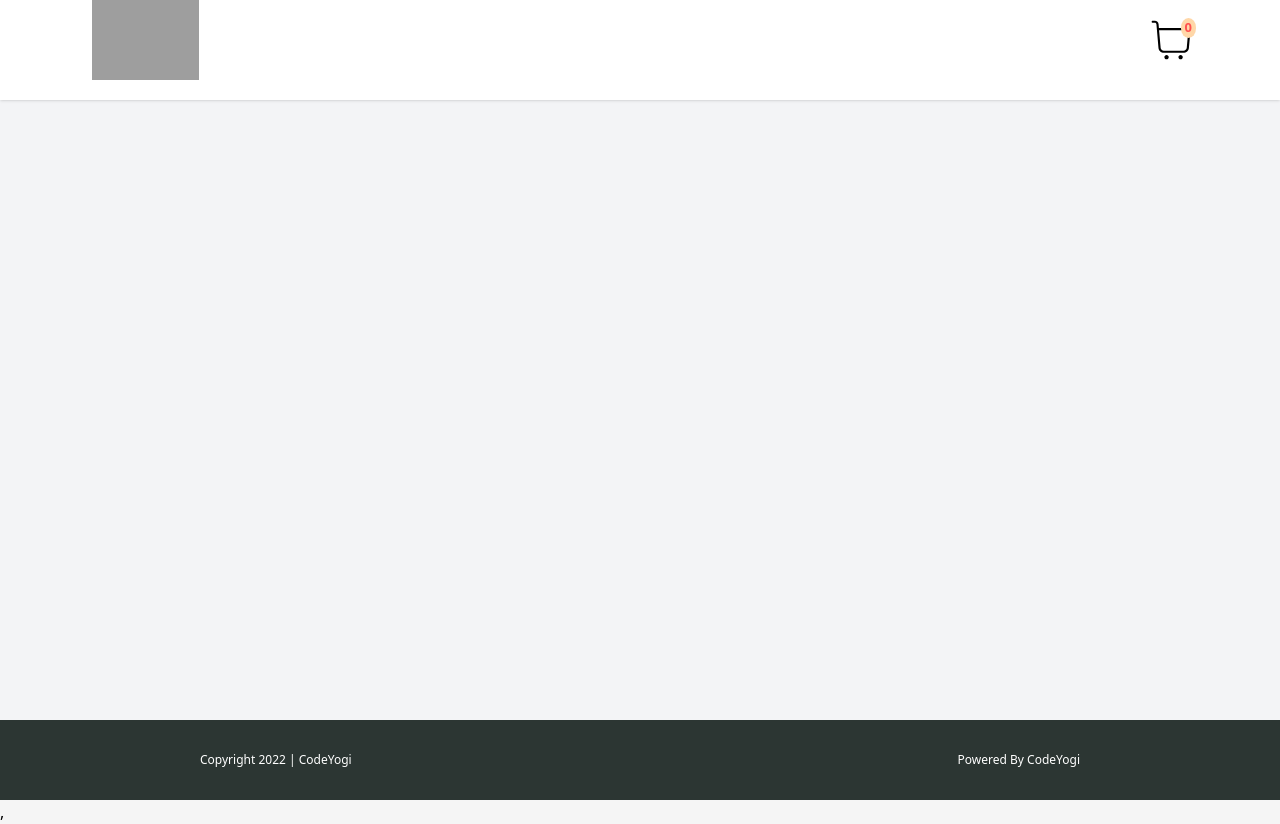
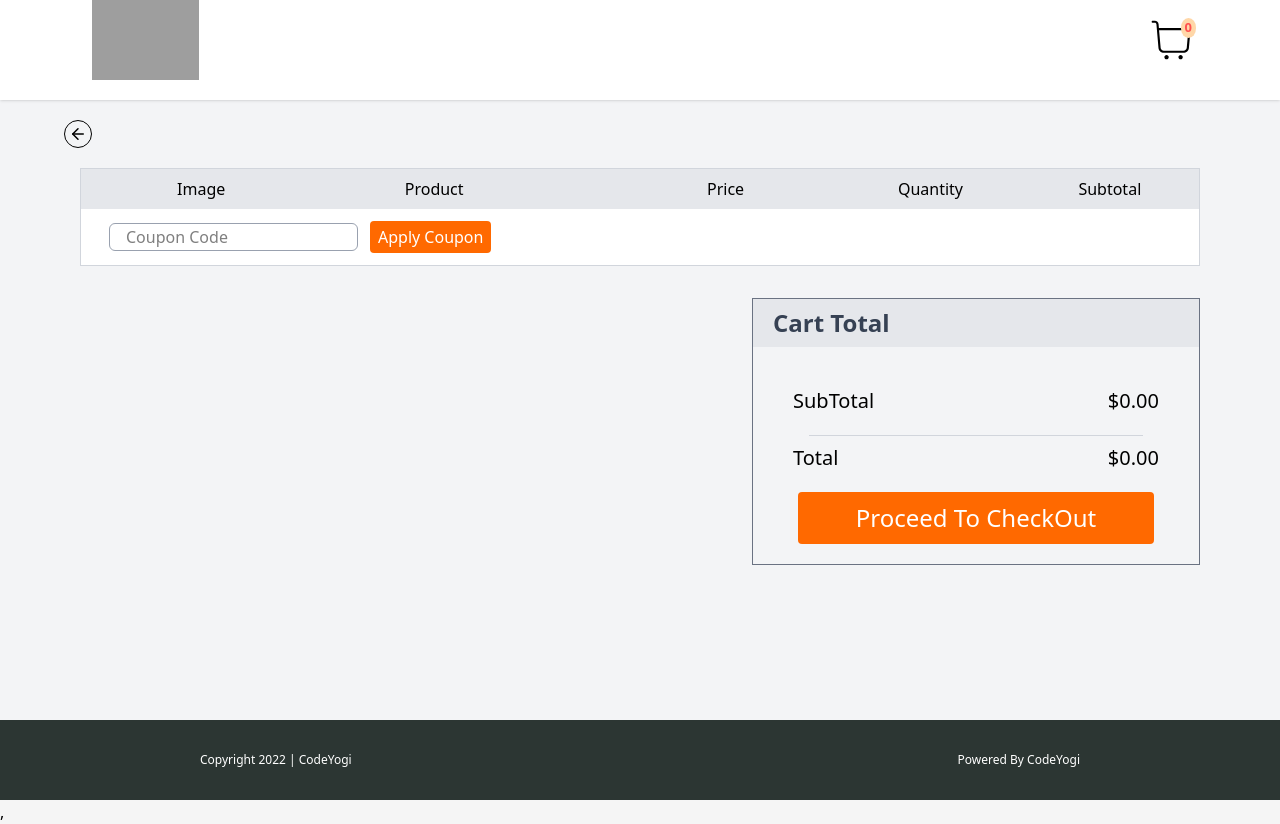
Before and after one commit to AmanAfreedi/Ecart, a React (Vite) app: page /cart in a window 1280 px wide. Built offline with nearby package versions, Linux system fonts and the light colour scheme; grey boxes are pictures that could not be loaded.

Commit message:
chalJabhai

```diff
--- a/src/App.jsx
+++ b/src/App.jsx
@@ -4,6 +4,7 @@ import Footer from "./components/Footer"
 import AllProducts from './components/AllProducts'
 import { Route, Routes } from 'react-router'
 import ProductDetails from "./components/ProductDetails"
+import CartPage from './components/CartPage'
 
 
 const App = () => {
@@ -26,7 +27,7 @@ const App = () => {
     setcount(parseInt(sum));
   },[cart])
 
-  console.log("Cart updated:", cart);
+
   console.log(count);
   return (
     <div className='bg-gray-100 overflow-x-hidden h-screen flex flex-col overflow-y-visible'>
@@ -35,6 +36,7 @@ const App = () => {
         <Routes>
           <Route path='/' element={<AllProducts />} />
           <Route path='/productDetails/:id' element={<ProductDetails onAddToCart={HandleAddToCart} />} />
+          <Route path ='cart' element={<CartPage cartItems={cart}/>}/>
         </Routes>
 
       </div>
--- a/src/components/AllProducts.jsx
+++ b/src/components/AllProducts.jsx
@@ -44,7 +44,7 @@ const AllProducts = () => {
       return parseInt(y.price)-parseInt(x.price);
     })
   }
-  console.log(data)
+
   return (
     <div className='flex flex-col max-w-6xl mx-auto flex-wrap px-5'>
 
--- /dev/null
+++ b/src/components/CartList.jsx
@@ -0,0 +1,66 @@
+import React, { useEffect, useState } from 'react'
+import CartRow from './CartRow'
+import { getProduct } from './Api'
+
+
+const CartList = ({GetTotal , cartItems}) => {
+    const [Products, setProducts] = useState([]);
+    const [totalPrice , settotalPrice] =useState(0);
+    const [cart, setcart] = useState({})
+
+    useEffect(() => {
+        setcart(JSON.parse(localStorage.getItem("my-cart")))
+    }, [])
+
+    useEffect(() => {
+        const promises = Object.keys(cartItems).map((ProductID) => {
+            return getProduct(ProductID)
+        })
+        Promise.all(promises).then((products) => {
+            setProducts(products)
+        })
+    }, [cartItems])
+    console.log(Products)
+    useEffect(()=>{
+        let total=0;
+        for(let i=0;i<Products.length;i++){
+            total += (Products[i].price * parseInt(cart[Products[i].id]));
+        }
+        settotalPrice(total.toFixed(2))
+        GetTotal(totalPrice)
+
+    },[Products])
+    console.log(totalPrice)
+
+
+
+
+    return (
+        <div className='m-auto gap-2 '>
+            <div className='max-w-6xl h-auto border border-gray-300 mx-4 bg-gray-200 -mb-2 flex flex-col overflow-hidden'>
+                <div className='flex justify-around h-10 items-center'>
+                    <p className='ml-[3vw]'>Image</p>
+                    <p className='ml-[5vw]'>Product</p>
+                    <p className='ml-[10vw]'>Price</p>
+                    <p className='ml-[3vw]'>Quantity</p>
+                    <p>Subtotal</p>
+                </div>
+                {Products.map((product) => {
+
+                    return <CartRow product={product} />
+                })}
+                <div className='flex pl-7 h-14 items-center bg-white '>
+                    <input type="text" placeholder='Coupon Code' className='bg-white border pl-4  h-7 rounded-md justify-self-start border-gray-400' />
+                    <button className='bg-orange-500 px-2 py-1 mx-3 rounded text-white hover:bg-orange-600'>
+                        Apply Coupon
+                    </button>
+
+                </div>
+
+            </div>
+
+        </div>
+    )
+}
+
+export default CartList
--- /dev/null
+++ b/src/components/CartPage.jsx
@@ -0,0 +1,28 @@
+import React, { useState } from 'react'
+import CartList from './CartList'
+import { Link } from 'react-router'
+import { FiArrowLeft } from 'react-icons/fi'
+import CartTotal from './CartTotal'
+
+const CartPage = (props) => {
+  const [TotalPrice ,setTotalPrice] = useState(0);
+  function GetTotal(Price){
+    setTotalPrice(Price)
+  }
+  return (
+    <div className='max-w-6xl m-auto flex flex-col'>
+      <Link to={"/"}><FiArrowLeft className='hover:text-orange-500 hover:border-orange-500 w-7 h-7 p-1 mb-5 mt-5 border-1 rounded-[50%]' /></Link>
+      <div>
+          <CartList cartItems={props.cartItems} GetTotal={GetTotal} />
+      </div>
+      <div className='border-[0.1px] border-gray-500 w-md self-end mt-10 mr-4'>
+
+        <CartTotal totalPrice={TotalPrice}/>
+      </div>
+
+
+    </div>
+  )
+}
+
+export default CartPage
--- /dev/null
+++ b/src/components/CartRow.jsx
@@ -0,0 +1,29 @@
+import React, { useEffect, useState } from 'react'
+import { getProduct } from './Api'
+
+
+const CartRow = ({product}) => {
+    const [cart,setcart] =useState({})
+
+    useEffect(()=>{
+        setcart(JSON.parse(localStorage.getItem("my-cart")))
+    },[])
+
+
+
+  return (
+    <div >
+        <div className=' flex max-w-6xl justify-evenly items-center h-20 bg-white border-[0.1px] border-gray-200 '>
+            <div className='w-[10vw]'><img className='h-18' src={product.thumbnail || ""} alt="" /></div>
+             <div className='w-[20vw]'><h1 className='self-center '>{product.title || "No Title"}</h1></div>
+             <div className='w-[9vw]'><h1 className='self-center'>${product.price || "$0"}</h1></div>
+             <div className='w-[8vw]' ><input value={cart[product.id] || 1} readOnly type='number' className='self-center w-10  bg-white pl-3 ml-5'></input></div>
+             <div className='w-[3vw]'><h1 className='self-center'>{cart[product.id]*(product.price) || "0"}</h1></div>
+
+        </div>
+
+    </div>
+  )
+}
+
+export default CartRow
--- /dev/null
+++ b/src/components/CartTotal.jsx
@@ -0,0 +1,23 @@
+import React from 'react'
+
+const CartTotal = ({totalPrice}) => {
+
+    return (
+        <div className='flex flex-col'>
+            <h1 className='text-gray-700 bg-gray-200 text-2xl pl-5 font-semibold py-2 px-2'>Cart Total</h1>
+            <div className='flex justify-between mx-10 mt-10'>
+                <p className='text-xl'>SubTotal</p>
+                <p className='text-xl '>${totalPrice}</p>
+            </div>
+            <div className='bg-gray-300 w-[75%] mt-5 h-[1px] self-center'></div>
+            <div className='flex justify-between mx-10 mt-2'>
+                <p className='text-xl'>Total</p>
+                <p className='text-xl'>${totalPrice}</p>
+            </div>
+            <button className='w-[80%] h-13 bg-orange-500 rounded text-center text-white text-2xl self-center my-5'>Proceed To CheckOut</button>
+
+        </div>
+    )
+}
+
+export default CartTotal
--- a/src/components/Navbar.jsx
+++ b/src/components/Navbar.jsx
@@ -7,7 +7,7 @@ const Navbar = ({count}) => {
       <div className='flex items-center max-w-6xl justify-between mx-auto px-5'>
         <img className='h-[80px] ml-2' src="https://logolook.net/wp-content/uploads/2021/03/Amazon-Logo-2000.png" alt="" />
         <div className='flex items-center'>
-          <Link ><CiShoppingCart className='w-13 h-13 hover:text-[#ff5151] mr-5' /></Link>
+          <Link to={'/cart'} ><CiShoppingCart className='w-13 h-13 hover:text-[#ff5151] mr-5' /></Link>
           <span className='-ml-9 -mt-6 text-[13px] px-1 bg-orange-200 rounded-[50%] font-extrabold text-[#ff5151] b'>{count}</span>
         </div>
 
--- a/src/components/ProductDetails.jsx
+++ b/src/components/ProductDetails.jsx
@@ -8,19 +8,28 @@ import Loading from './Loading';
 const ProductDetails = ({onAddToCart}) => {
   const { id } = useParams()
   const [Product, setproduct] = useState({})
-  let [p, setp] = useState(true);
+  const [LoadingAnimation , setLoadingAnimation] = useState(true);
+  const [num, setnum] = useState(1);
+
   useEffect(function () {
+    setLoadingAnimation(true);
     getProduct(id).then((item) => {
-      setproduct(item)
-      setp(false);
+      setproduct(item);
+     console.log(item);
+    }).finally(()=>{
+
+      setLoadingAnimation(false)
     })
   }, [id])
+  if(LoadingAnimation){
+    return <Loading/>
+  }
 
 
-  const [num, setnum] = useState(1);
   function handleNumChange(event) {
     setnum(event.target.value);
   }
+
   function onButtonClick() {
     onAddToCart(id, num);
     setnum(1);
@@ -46,8 +55,8 @@ const ProductDetails = ({onAddToCart}) => {
         </div>
         <div className='flex flex-col gap-2 ml-7 mt-2'>
           <div className='flex gap-3'>
-            <Link className='font-bold'> Description</Link>
-          <Link className='font-bold'>Reviews(0)</Link>
+            <Link to={"/"} className='font-bold'> Description</Link>
+          <Link to={"/"} className='font-bold'>Reviews(0)</Link>
           </div>
 
           <div><p>{Product.description}</p></div>
--- a/src/components/ProductList.jsx
+++ b/src/components/ProductList.jsx
@@ -1,7 +1,8 @@
-import React from 'react'
+import React, { memo } from 'react'
 import Product from './Product'
 
 const ProductList = ({products}) => {
+  console.log("ProductList running")
   return (
     <div className='md:grid grid-cols-3 max-w-6xl justify-center'>
       {products.map(function(item){
@@ -11,4 +12,4 @@ const ProductList = ({products}) => {
   )
 }
 
-export default ProductList
+export default memo(ProductList)
```
Also changed, not shown: src/components/Product.jsx (+4 -5 lines).
